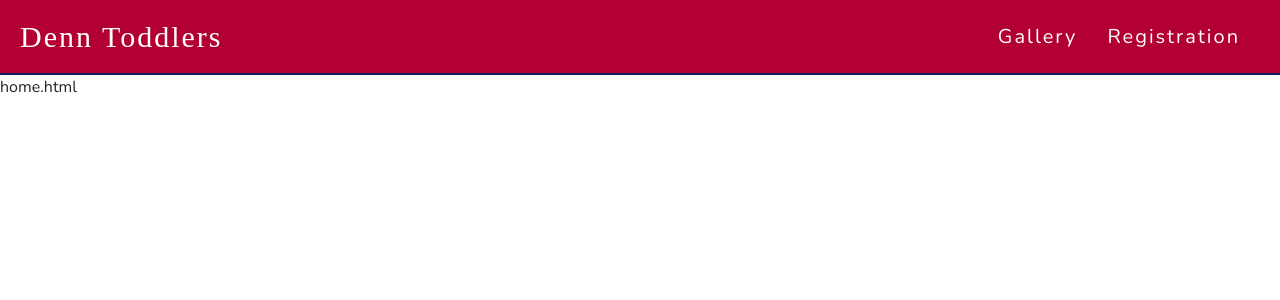
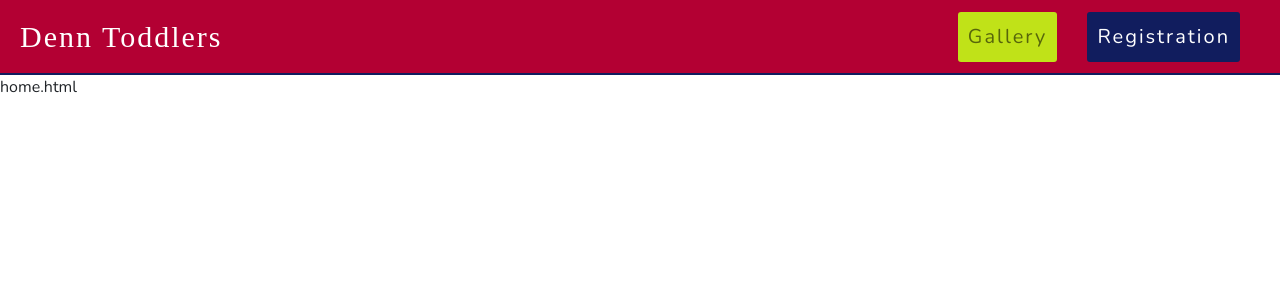
Before and after one commit to sam-timmins/denn_toddlers, a Django app: page / in a window 1280 px wide. Shown: the top 300 px of the page. Run offline with Django 3.2, Linux system fonts and the light colour scheme; some libraries are stand-ins or nearby versions; some web fonts are replaced.

Commit message:
Add styles to nav-links

```diff
--- a/templates/layout/navbar.html
+++ b/templates/layout/navbar.html
@@ -20,8 +20,8 @@
         <div class="collapse navbar-collapse text-sm border-bottom-blue" id="navbarTogglerDemo02">
             <ul class="navbar-nav ms-auto p-5 p-lg-0 background-red">
 
-                <li class="nav-item me-lg-3 me-xl-5">
-                    <a class="nav-link text-sm text-white text-center letter-spacing-2 p-3 p-lg-0" href="#"
+                <li class="nav-item me-lg-3 me-xl-5 my-3 my-lg-0">
+                    <a class="nav-link text-sm text-blue text-center letter-spacing-2 p-3 background-green rounded-3" href="#"
                         aria-labelledby="navbar-gallery">
                         Gallery
                     </a>
@@ -30,8 +30,8 @@
                     </span>
                 </li>
 
-                <li class="nav-item me-lg-3 me-xl-5">
-                    <a class="nav-link text-sm text-white text-center letter-spacing-2 p-3 p-lg-0" href="#"
+                <li class="nav-item me-lg-3 me-xl-5 my-3 my-lg-0">
+                    <a class="nav-link text-sm text-white text-center letter-spacing-2 p-3 background-blue rounded-3" href="#"
                         aria-labelledby="navbar-registration">
                         Registration
                     </a>
```
